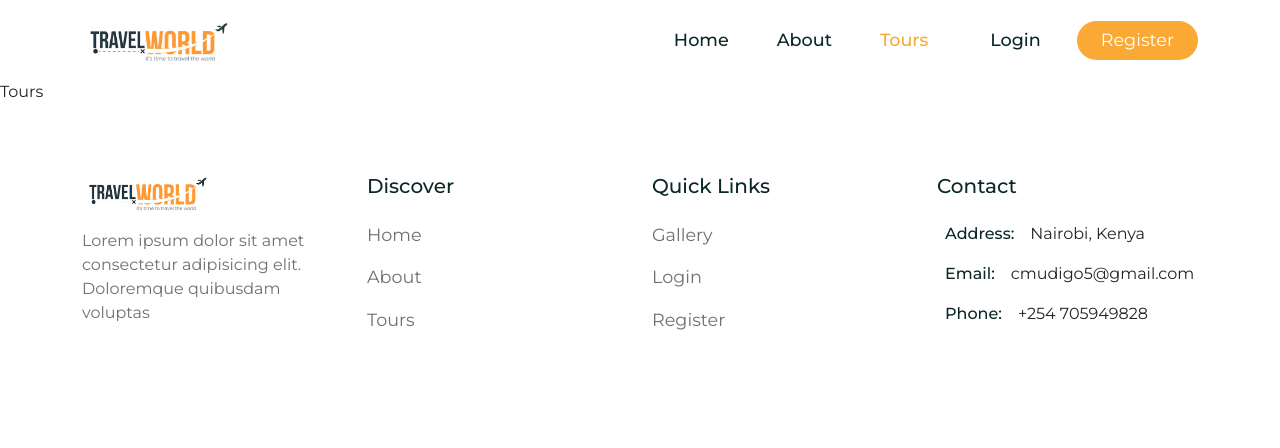
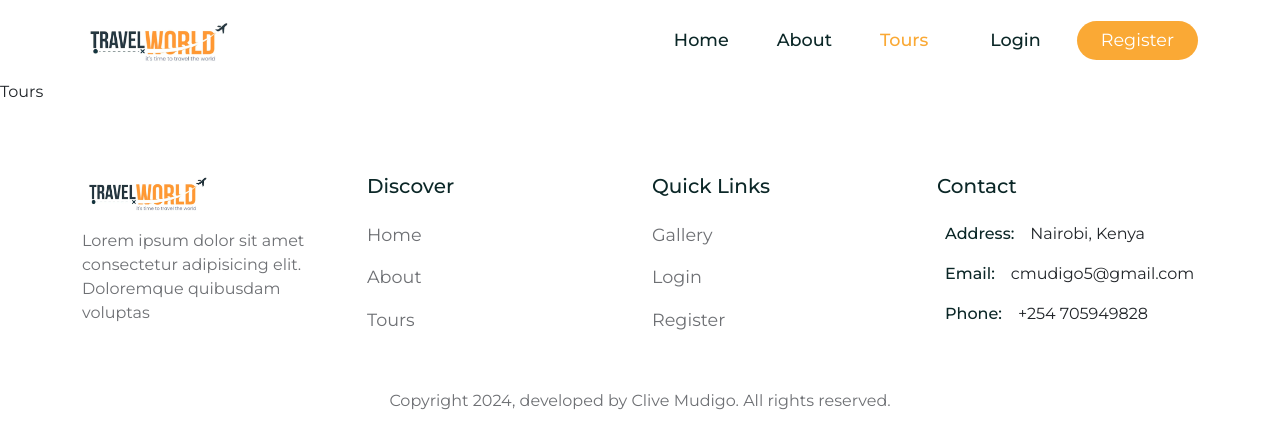
Before and after one commit to CLIFF-MUDIGO/tour-management, a React (Create React App) app in the folder frontend/: page /tours in a window 1280 px wide. Shown: the top 448 px of the page. Built offline with nearby package versions, Linux system fonts and the light colour scheme; the HTML template or start-up script is replaced by a standard one; a web font is replaced by a local one.

Commit message:
:heavy_plus_sign: sticky header

```diff
--- a/frontend/src/components/Footer/Footer.jsx
+++ b/frontend/src/components/Footer/Footer.jsx
@@ -37,6 +37,7 @@ const quick__links2 = [
 ];
 
 const Footer = () => {
+  const year = new Date().getFullYear();
   return (
     <footer className="footer">
       <Container>
@@ -124,6 +125,9 @@ const Footer = () => {
 
             </ListGroup>
           </Col>
+          <Col lg="12" className="pt-5 text-center">
+            <p className="copyright">Copyright {year}, developed by Clive Mudigo. All rights reserved.</p>
+          </Col>
         </Row>
       </Container>
     </footer>
--- a/frontend/src/components/Footer/footer.css
+++ b/frontend/src/components/Footer/footer.css
@@ -25,3 +25,13 @@
     font-size: 1.1rem;
 
 }
+.footer__quick-links h6 span i{
+    color: var(--secondary-color);
+    font-size: 1.1rem;
+}
+
+
+.copyright{
+    color: var(--text-color);
+    font-size: 1rem;
+}
--- a/frontend/src/components/Header/Header.jsx
+++ b/frontend/src/components/Header/Header.jsx
@@ -1,4 +1,4 @@
-import React from 'react'
+import React, {useRef, useEffect} from 'react'
 import { Container, Row, Button} from 'reactstrap'
 import {NavLink, Link} from 'react-router-dom'
 import logo from '../../assets/images/logo.png'
@@ -22,8 +22,28 @@ const nav__links=[
 ]
 
 const Header = () => {
+
+  const headerRef = useRef(null)
+
+  const stickyHeaderFunc = ()=>{
+    window.addEventListener('scroll', ()=>{
+      if(document.body.scrollTop > 80 || document.documentElement.scrollTop > 80){
+        headerRef.current.classList.add('sticky__header')
+      }else{
+        headerRef.current.classList.remove('sticky__header')
+      }
+    })
+  }
+
+     useEffect(()=>{
+      stickyHeaderFunc()
+
+      return window.removeEventListener('scroll',stickyHeaderFunc)
+     })
+
+
   return (
-   <header className='header'>
+   <header className='header' ref={headerRef}>
     <Container>
       <Row>
         <div className="nav__wrapper d-flex align-items-center justify-content-between">
```
